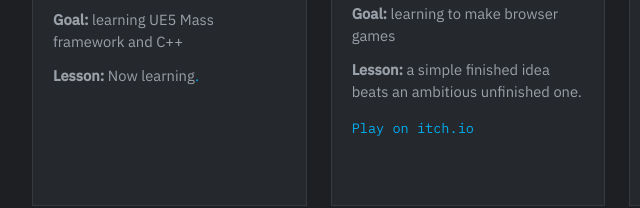
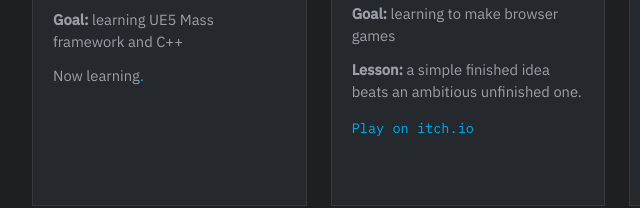
Before and after one commit to MicheleMarando/MicheleMarando.github.io, a plain HTML site: page index.html in a window 1280 px wide. Shown: the part 1052-1260 px from the top of the page, 172-812 px from the left. Drawn offline with Linux system fonts and the light colour scheme.

Commit message:
label fix

```diff
--- a/index.html
+++ b/index.html
@@ -57,7 +57,7 @@
             <h3>AI Crowd</h3>
             <p>Dense Crowd simulation - profiling and optimization</p>
 			<p><span class="field-label">Goal:</span>  learning UE5 Mass framework and C++</p>
-			<p class="now-learning"><span class="field-label">Lesson:</span>  Now learning<span class="dots"></span></p>
+			<p class="now-learning"><span class="field-label" hidden>Lesson:</span>  Now learning<span class="dots"></span></p>
 <!--            <a href="#" class="link">View project →</a>-->
           </div>
         </article>
```
